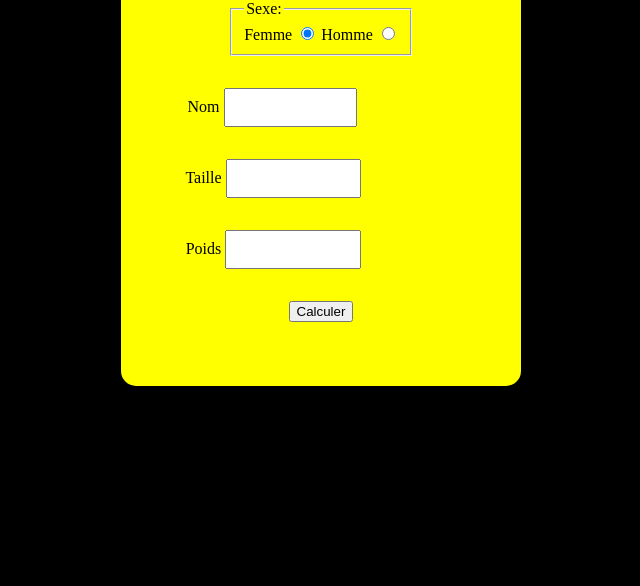
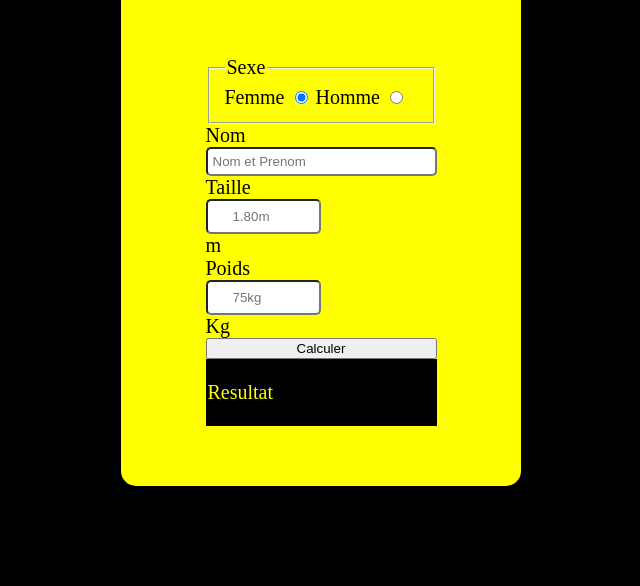
Before and after one commit to tiagochacon80/calculatriceIMC, a plain HTML site: page index.html in a window 1280 px wide. Shown: the part 214-800 px from the top of the page, without its empty margins (319-959 px from the left). Drawn offline with Linux system fonts and the light colour scheme.

Commit message:
update index and style

```diff
--- a/index.html
+++ b/index.html
@@ -15,34 +15,40 @@
                 <h1>Calculatrice IMC</h1>
             </div>
 
-            <fieldset class="sexe">
-                <legend>Sexe:</legend>
+            <form>
+                <fieldset>
+                    <legend>Sexe</legend>
 
                     <label for="femme">Femme</label>
                     <input type="radio" name="sexe" id="femme" class="input-radio" checked>
 
+
                     <label for="homme">Homme</label>
                     <input type="radio" name="sexe" id="homme" class="input-radio">
-
                 </fieldset>
 
-            <div class="nom">
-                <label for="nom">Nom</label>
-                <input type="text" id="nom" name="nom" class="input-standard">
-            </div>
-            <div class="taille">
-                <label for="taille">Taille</label>
-                <input type="number" id="taille" name="taille" class="input-standard">
-            </div>
-            <div class="poids">
-                <label for="poids">Poids</label>
-                <input type="number" id="poids" name="poids" class="input-standard">
-            </div>
+                <span>Nom</span>
+                <input type="text" id="nom" name="nom" class="input-nom" placeholder="Nom et Prenom">
+
+                <span>Taille</span>
+                <input type="number" id="taille" name="taille" class="input-standard" placeholder="1.80m">
+                <label for="taille">m</label>
+
+                <span>Poids</span>
+                <input type="number" id="poids" name="poids" class="input-standard" placeholder="75kg">
+                <label for="poids">Kg</label>
 
                 <button class="calculer">Calculer</button>
 
-            <div class="resultat">
+                <div class=resultat>
+                    <p>Resultat</p>
                 </div>
+
+
+
+            </form>
+
+
         </div>
 
     </main>
--- a/style.css
+++ b/style.css
@@ -9,7 +9,7 @@
     align-items: center;
     justify-content: space-evenly;
     width: 400px;
-    height: 500px;
+    height: 600px;
     border-radius: 15px;
 }
 
@@ -42,5 +42,17 @@ form {
 
 .input-standard {
     width: 50%;
-    padding: 10px 25px;
+    padding: 8px 25px;
+    border-radius: 5px;
 }
+
+.input-nom {
+    border-radius: 5px;
+    padding: 5px;
+}
+
+.resultat {
+    border: 2px solid black;
+    background-color: #000000;
+    color: yellow;
+}
```
Lines whose indentation alone changed are shown as unchanged.
